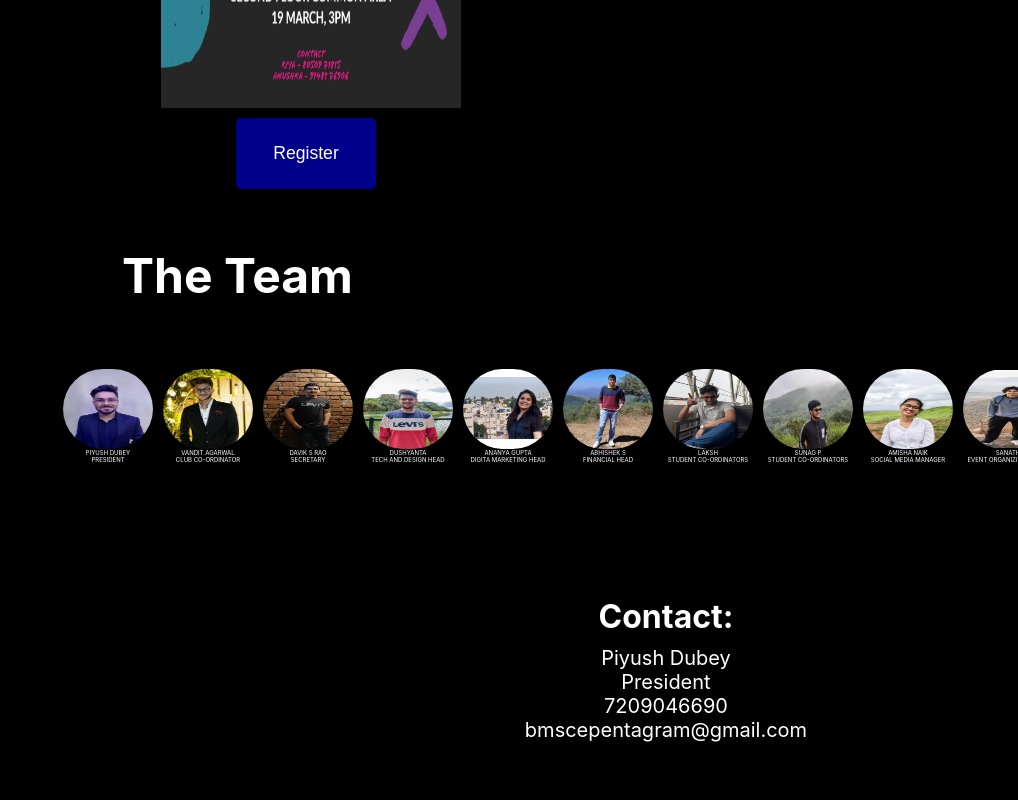
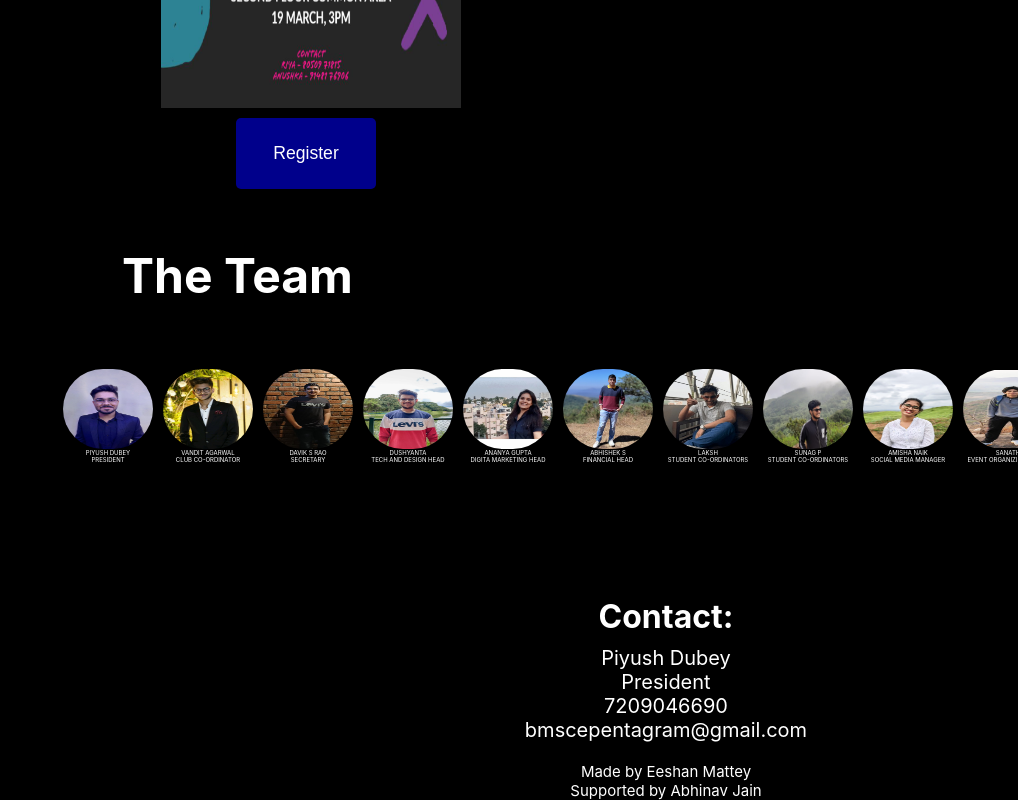
Before and after one commit to Eeshan8503/pentagram, a Next.js app in the folder client/: page / in a window 1280 px wide. Shown: the part 4738-5538 px from the top of the page, without its empty margins (262-1280 px from the left). Before the commit the page ends 5480 px from the top, so only its background shows below. Built offline with nearby package versions, Linux system fonts and the light colour scheme.

Commit message:
min changes

```diff
--- a/client/components/Home.jsx
+++ b/client/components/Home.jsx
@@ -195,7 +195,7 @@ const Home = () => {
         <div className='events' id='about'>
             <h1>The Team</h1>
             <div className='Evcards'>
-            {console.log(ab[1])}
+            {/* {console.log(ab[1])} */}
             {ab.map(c=>{return <Frame dis='none' name={c.name} image={c.post.default.src} desig={c.cont}/>})}
             </div>
         </div>
@@ -206,6 +206,10 @@ const Home = () => {
         <p>President</p>
         <p>7209046690</p>
         <p>bmscepentagram@gmail.com</p>
+        <br/>
+        <br/>
+        <p style={{fontSize:'15px'}}>Made by Eeshan Mattey</p>
+        <p style={{fontSize:'15px'}}>Supported by Abhinav Jain</p>
         </div>
       </>
   )
```
